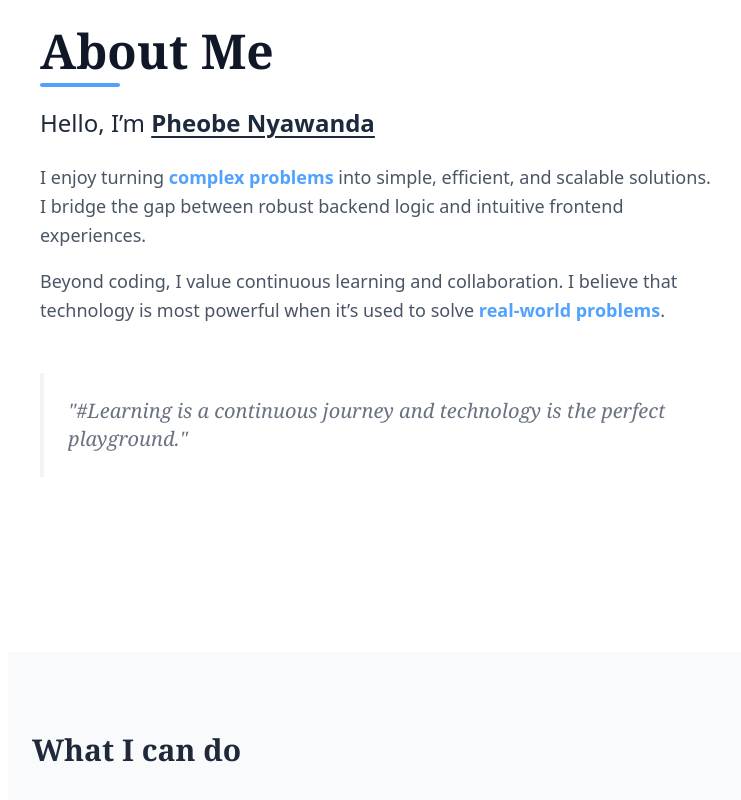
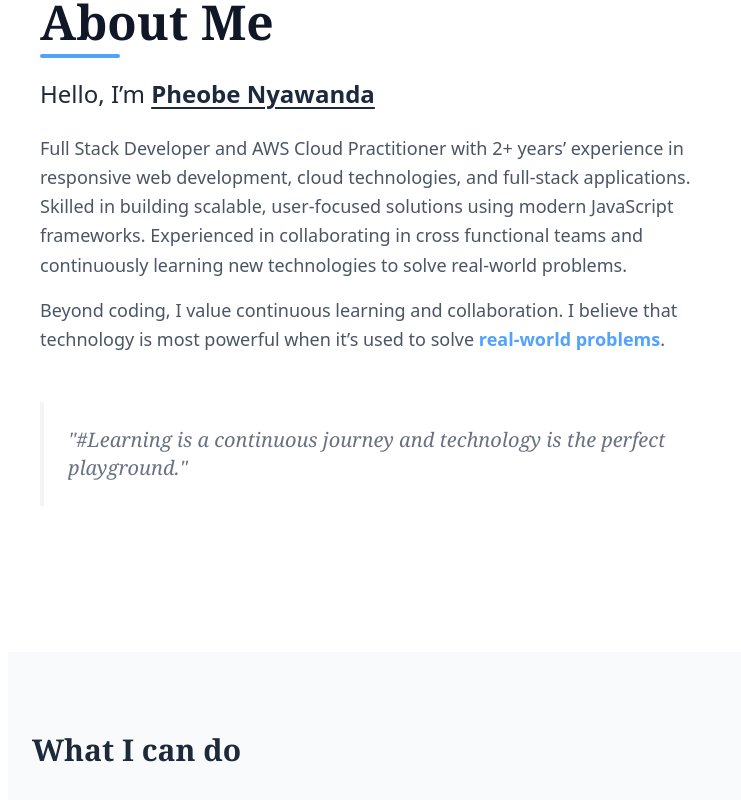
Before and after one commit to Neriah333/My-Portfolio, a React (Vite) app in the folder client/: page / in a window 1280 px wide. Shown: the part 980-1780 px from the top of the page, without its empty margins (320-1061 px from the left). Built offline with nearby package versions, Linux system fonts and the light colour scheme.

Commit message:
Changed the about section

```diff
--- a/client/src/pages/About.jsx
+++ b/client/src/pages/About.jsx
@@ -30,8 +30,9 @@ export default function About() {
         {/* Description Body */}
         <div className="space-y-4 text-gray-600 dark:text-gray-400 text-lg leading-relaxed max-w-2xl">
           <p>
-            I enjoy turning <span className="text-blue-400 dark:text-white font-semibold">complex problems</span> into simple, efficient, and scalable solutions.
-            I bridge the gap between robust backend logic and intuitive frontend experiences.
+            Full Stack Developer and AWS Cloud Practitioner with 2+ years’ experience in responsive web development, cloud technologies, and full-stack applications.
+            Skilled in building scalable, user-focused solutions using modern JavaScript frameworks. Experienced in collaborating in cross functional teams and continuously learning
+            new technologies to solve real-world problems.
           </p>
           <p>
             Beyond coding, I value continuous learning and collaboration. I believe that
--- a/client/src/pages/Home.jsx
+++ b/client/src/pages/Home.jsx
@@ -50,7 +50,7 @@ export default function Home() {
         >
 
         <a
-          href="https://1drv.ms/b/c/a157ce8fb268e1aa/IQBKO-x-HHxaRJ8GUOYALgwnAU5uuR8Q56M8MAZYhsJQ800?e=5ub2Pb"
+          href="https://1drv.ms/b/c/a157ce8fb268e1aa/IQBKO-x-HHxaRJ8GUOYALgwnAQriISfwNymA625ydLWe9Vo?e=XNhpEC"
           target="_blank"
           rel="noopener noreferrer"
           className="px-10 py-4 border-2 border-slate-900 text-slate-900 text-xs font-bold uppercase tracking-[0.3em] hover:bg-slate-900 hover:text-white transition-all duration-300 inline-block"
--- a/client/src/pages/Stats.jsx
+++ b/client/src/pages/Stats.jsx
@@ -6,9 +6,9 @@ import { useInView } from 'react-intersection-observer';
 const Stats = () => {
   const statsData = [
     { number: 150, label: "CUPS OF COFFEE" },
-    { number: 50, label: "PROJECTS" },
-    { number: 20, label: "CLIENTS" },
-    { number: 5, label: "PARTNERS" },
+    { number: 10, label: "PROJECTS" },
+    { number: 2, label: "CLIENTS" },
+    { number: 2, label: "PARTNERS" },
   ];
 
   // This hook detects when the section enters the viewport
```
